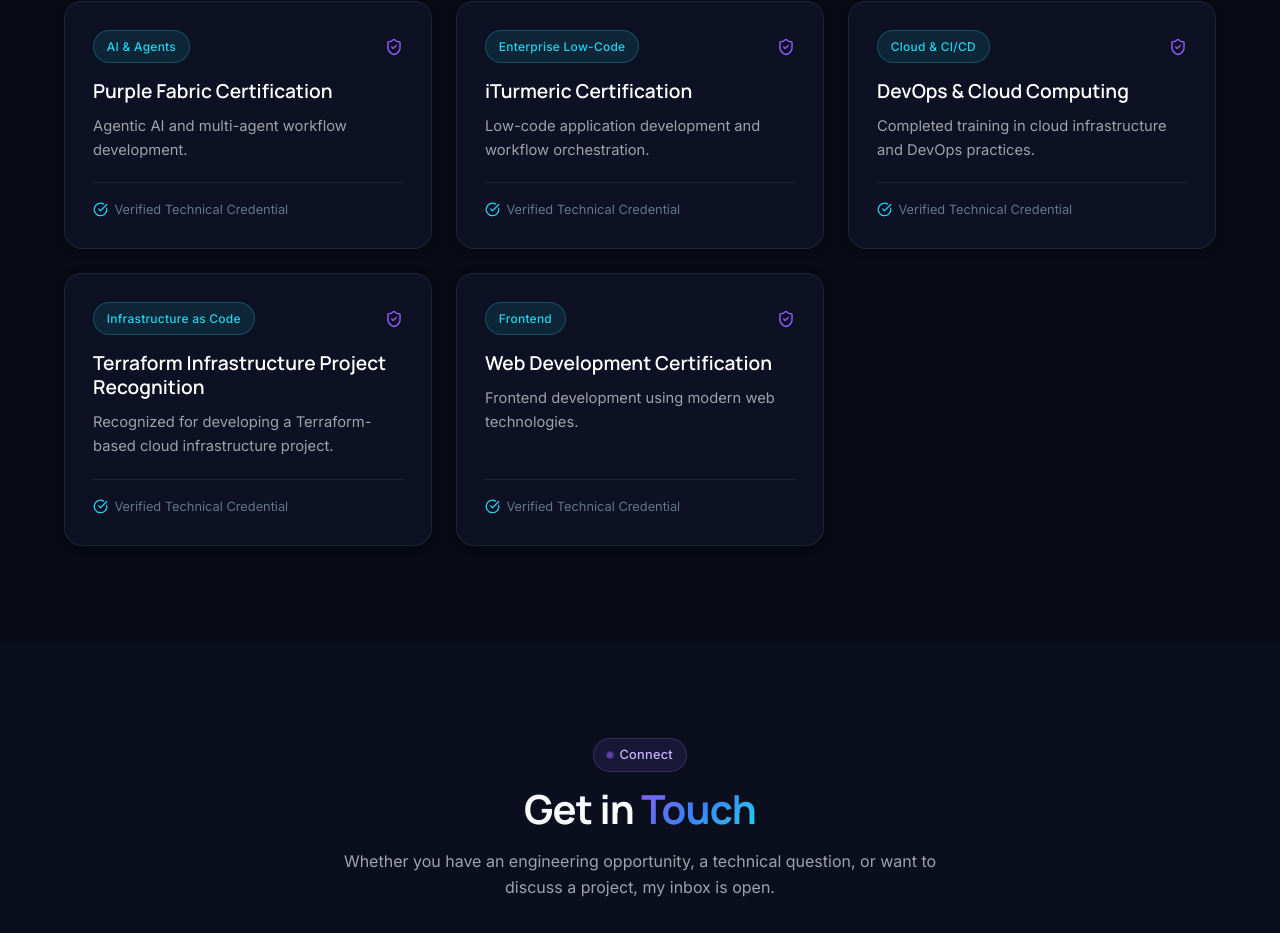
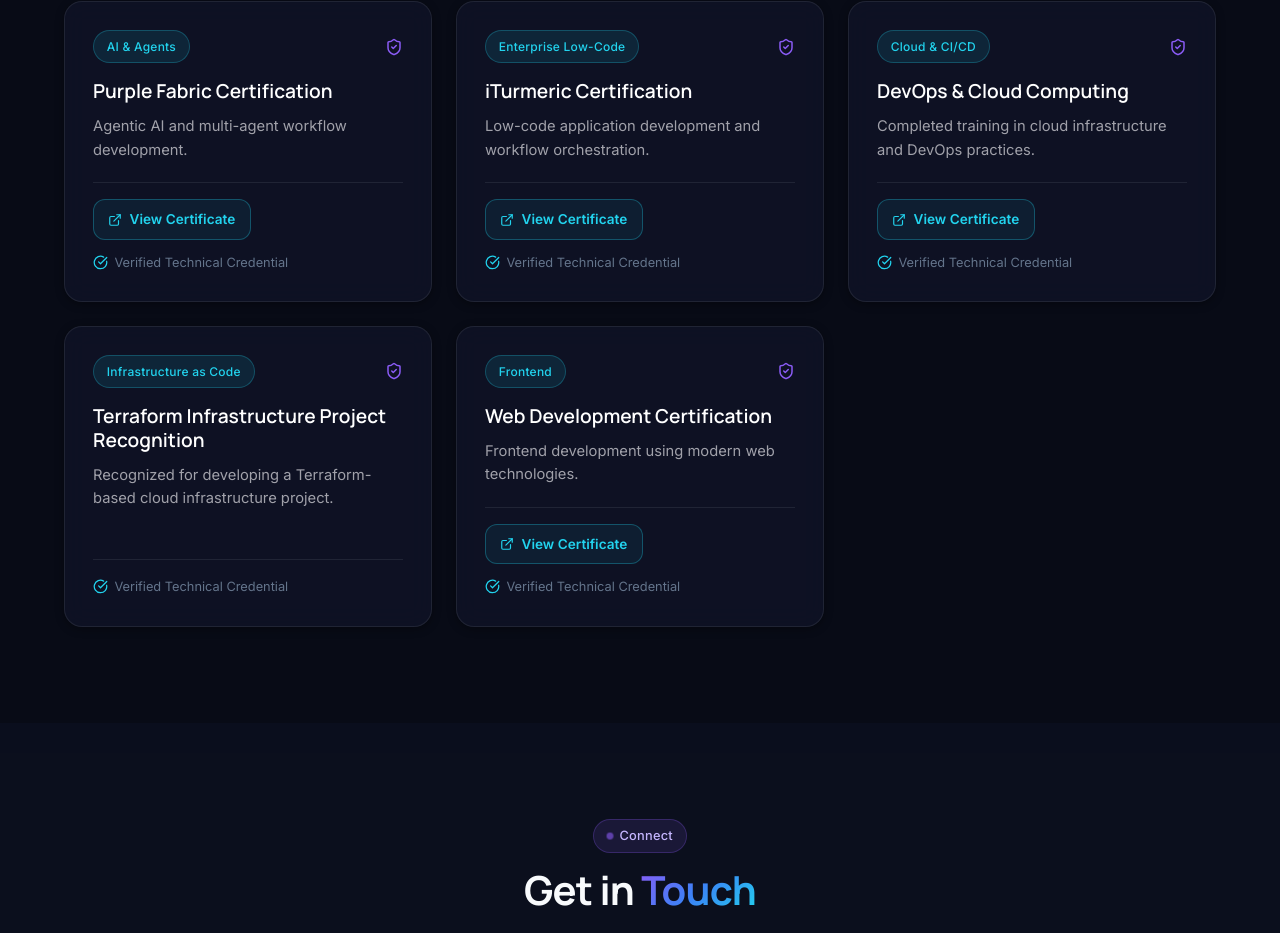
Before and after one commit to TheKT-Github/khushi-tiwari-portfolio, a React (Vite) app: page / in a window 1280 px wide. Shown: the part 7000-7933 px from the top of the page. Built offline with nearby package versions, Linux system fonts and the light colour scheme; no server answers.

Commit message:
feat(certifications): add View Certificate buttons with Google Drive links

```diff
--- a/src/data/portfolioData.js
+++ b/src/data/portfolioData.js
@@ -239,29 +239,35 @@ export const certificationsData = [
   {
     title: "Purple Fabric Certification",
     category: "AI & Agents",
-    description: "Agentic AI and multi-agent workflow development."
+    description: "Agentic AI and multi-agent workflow development.",
+    certificateUrl: "https://drive.google.com/file/d/10YKxUbaNNUdVI9_Ztfcto4Ycyc7pQ7Vt/view?usp=sharing"
   },
   {
     title: "iTurmeric Certification",
     category: "Enterprise Low-Code",
-    description: "Low-code application development and workflow orchestration."
+    description: "Low-code application development and workflow orchestration.",
+    certificateUrl: "https://drive.google.com/file/d/1UVyh3GUENCVlZgT2sG1-IX1UC4wCyO6-/view?usp=sharing"
   },
   {
     title: "DevOps & Cloud Computing",
     category: "Cloud & CI/CD",
-    description: "Completed training in cloud infrastructure and DevOps practices."
+    description: "Completed training in cloud infrastructure and DevOps practices.",
+    certificateUrl: "https://drive.google.com/file/d/14-orNGcTve0sEnxXDr81m4Soe01cUdrK/view?usp=sharing"
   },
   {
     title: "Terraform Infrastructure Project Recognition",
     category: "Infrastructure as Code",
-    description: "Recognized for developing a Terraform-based cloud infrastructure project."
+    description: "Recognized for developing a Terraform-based cloud infrastructure project.",
+    certificateUrl: null
   },
   {
     title: "Web Development Certification",
     category: "Frontend",
-    description: "Frontend development using modern web technologies."
+    description: "Frontend development using modern web technologies.",
+    certificateUrl: "https://drive.google.com/file/d/1PfONepI5L3ZAODXO_NRMU5PYNbw75HKP/view?usp=sharing"
   }
 ];
+
 
 export const navLinks = [
   { name: "Home", href: "#hero" },
--- a/src/sections/Certifications.jsx
+++ b/src/sections/Certifications.jsx
@@ -1,5 +1,5 @@
 import React from 'react';
-import { Award, CheckCircle, ShieldCheck } from 'lucide-react';
+import { Award, CheckCircle, ShieldCheck, ExternalLink } from 'lucide-react';
 import SectionHeading from '../components/SectionHeading';
 import { certificationsData } from '../data/portfolioData';
 
@@ -9,7 +9,7 @@ export default function Certifications() {
       <div className="container">
         <SectionHeading
           tag="Credentials"
-          title="Certifications &amp;"
+          title="Certifications &"
           highlight="Achievements"
           subtitle="Verified technical credentials in Agentic AI, low-code platforms, DevOps, cloud infrastructure, and web engineering."
         />
@@ -60,9 +60,44 @@ export default function Certifications() {
                 </p>
               </div>
 
-              <div style={{ display: 'flex', alignItems: 'center', gap: '0.4rem', paddingTop: '1rem', borderTop: '1px solid var(--border-subtle)' }}>
-                <CheckCircle size={15} color="var(--accent-cyan)" />
-                <span style={{ fontSize: '0.8rem', color: 'var(--text-muted)' }}>Verified Technical Credential</span>
+              <div style={{ display: 'flex', flexDirection: 'column', gap: '0.75rem', paddingTop: '1rem', borderTop: '1px solid var(--border-subtle)' }}>
+                {cert.certificateUrl && (
+                  <a
+                    href={cert.certificateUrl}
+                    target="_blank"
+                    rel="noopener noreferrer"
+                    style={{
+                      display: 'inline-flex',
+                      alignItems: 'center',
+                      gap: '0.45rem',
+                      fontSize: '0.85rem',
+                      fontWeight: 600,
+                      color: 'var(--accent-cyan)',
+                      textDecoration: 'none',
+                      padding: '0.5rem 0.9rem',
+                      borderRadius: 'var(--radius-md)',
+                      border: '1px solid rgba(34, 211, 238, 0.3)',
+                      background: 'rgba(34, 211, 238, 0.07)',
+                      transition: 'all var(--transition-fast)',
+                      alignSelf: 'flex-start'
+                    }}
+                    onMouseEnter={(e) => {
+                      e.currentTarget.style.background = 'rgba(34, 211, 238, 0.15)';
+                      e.currentTarget.style.borderColor = 'rgba(34, 211, 238, 0.6)';
+                    }}
+                    onMouseLeave={(e) => {
+                      e.currentTarget.style.background = 'rgba(34, 211, 238, 0.07)';
+                      e.currentTarget.style.borderColor = 'rgba(34, 211, 238, 0.3)';
+                    }}
+                  >
+                    <ExternalLink size={14} />
+                    View Certificate
+                  </a>
+                )}
+                <div style={{ display: 'flex', alignItems: 'center', gap: '0.4rem' }}>
+                  <CheckCircle size={15} color="var(--accent-cyan)" />
+                  <span style={{ fontSize: '0.8rem', color: 'var(--text-muted)' }}>Verified Technical Credential</span>
+                </div>
               </div>
             </div>
           ))}
```
